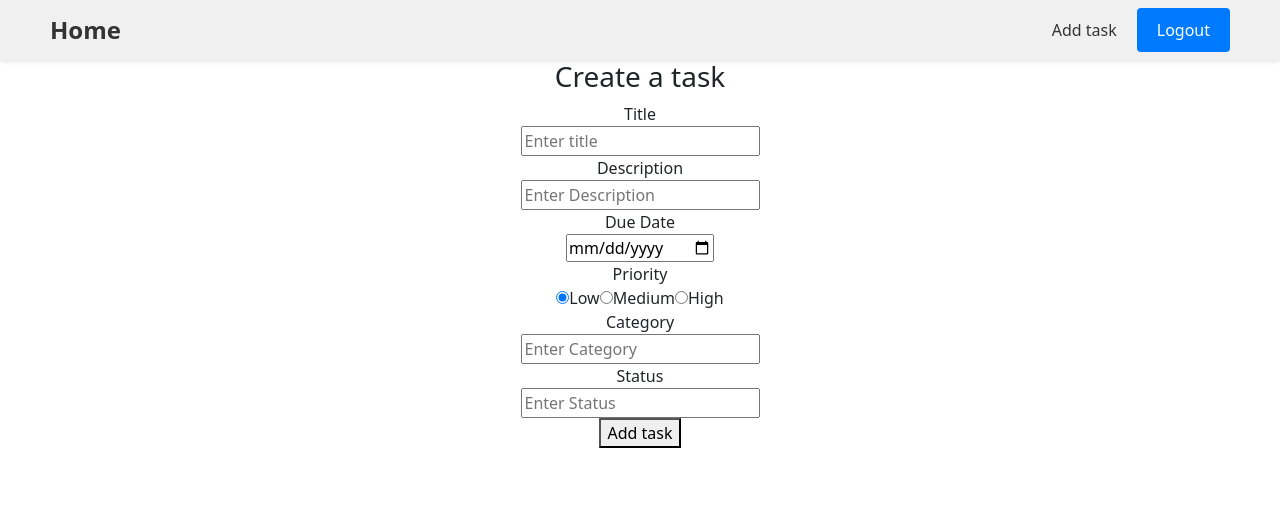
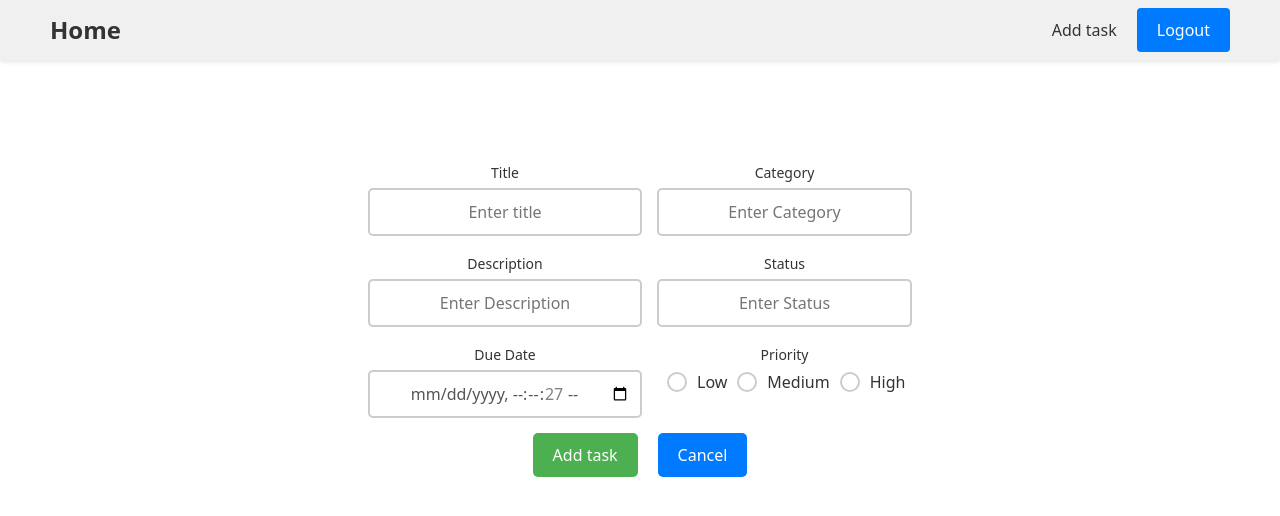
Before and after one commit to Chicha63/ToDoList, a React (Create React App) app in the folder src/main/ui/: page /addtask in a window 1280 px wide. Shown: the top 516 px of the page. Built offline with nearby package versions, Linux system fonts and the light colour scheme; sample sign-in values are in the browser's storage.

Commit message:
Major frontend changes
-Added styles for inputs
-Better login/signup forms
-better task adding menu
-added animations for buttons
-small changes

```diff
--- a/src/main/ui/src/App.js
+++ b/src/main/ui/src/App.js
@@ -3,7 +3,7 @@ import { Authcontext } from './AuthContext.js';
 import { useAuth } from './auth.hook';
 import Navbar from './components/Navbar';
 import { useRoutes } from './routes';
-import { useEffect } from 'react';
+import { animate } from './clickanim';
 
 
 function App() {
--- a/src/main/ui/src/AuthContext.js
+++ b/src/main/ui/src/AuthContext.js
@@ -5,5 +5,7 @@ export const Authcontext = createContext({
     token:null,
     login:noop,
     logout:noop,
+    handleClick:noop,
+    isClicked:false,
     isAuthenticated:false
 })
--- /dev/null
+++ b/src/main/ui/src/clickanim.js
@@ -0,0 +1,13 @@
+import { useCallback, useEffect, useState } from "react"
+
+export const animate = () =>{
+    const [isClicked, setIsClicked] = useState(false);
+    const handleClick = (toDo) => {
+        setIsClicked(true);
+        setTimeout(() => {
+        setIsClicked(false);
+        }, 300);
+        toDo();
+    };
+    return {isClicked, handleClick}
+}
--- a/src/main/ui/src/components/AddTask.js
+++ b/src/main/ui/src/components/AddTask.js
@@ -1,14 +1,21 @@
 import React from "react";
 import { useState } from "react";
 import api from '../api/axiosConfig';
+import "./Inputs.css"
+import { useNavigate } from "react-router-dom";
 
 const AddTask = () =>{
     const [title, setTitle] = useState("");
     const [description, setDescription] = useState("");
     const [due_date, setDue_date] = useState("");
-    const [priority, setPriority] = useState("");
     const [category, setCategory] = useState("");
     const [status, setStatus] = useState("");
+    const [priority, setPriority] = useState("");
+    const currentDate = new Date().toISOString().split(".")[0];
+    const navigate = useNavigate();
+  const handlePriorityChange = (event) => {
+    setPriority(event.target.value);
+  };
     const addTask = async() =>{
         try{
             const request = api.post("/api/tasks/add", {
@@ -17,78 +24,122 @@ const AddTask = () =>{
                 due_date:due_date,
                 priority:priority,
                 category:category,
-                status:status
-            }).then(console.log("success"));
+                status:"Pending"
+            }).then(console.log("success"),
+            navigate("/home"));
         }catch(err){
             console.log(err);
         }
     }
 
     return(
-        <div>
-        <h3>Create a task</h3>
-        <div>
-            <div><label>Title</label></div>
-            <input type="text" placeholder="Enter title"
+      <div>
+      <div className="add-form">
+      <div className="input-container">
+      <div className="custom-input">
+            <div><label className="custom-label">Title</label></div>
+            <input className="custom-field" type="text" placeholder="Enter title"
               value={title}
               onChange={(event) => {
               setTitle(event.target.value);
               }}
             />
         </div>
-        <div>
-            <div><label>Description</label></div>
-            <input type="text" placeholder="Enter Description"
+        <div className="custom-input">
+            <div><label className="custom-label">Description</label></div>
+            <input className="custom-field" type="text" placeholder="Enter Description"
               value={description}
               onChange={(event) => {
               setDescription(event.target.value);
               }}
             />
         </div>
-        <div>
-            <div><label>Due Date</label></div>
-            <input type="date"
+        <div className="custom-input">
+            <div><label className="custom-label">Due Date</label></div>
+            <input className="custom-field" type="datetime-local"
               value={due_date}
+              min={currentDate}
               onChange={(event) => {
               setDue_date(event.target.value);
               }}
             />
         </div>
-        <div>
-            <div><label>Priority</label></div>
-            <input type="radio" id="low" name="priority" value="Low" checked onChange={(event) => {
-              setPriority(event.target.value);
-              }}/>
-            <label for="html">Low</label>
-            <input type="radio" id="medium" name="priority" value="Medium" onChange={(event) => {
-              setPriority(event.target.value);
-              }}/>
-            <label for="css">Medium</label>
-            <input type="radio" id="high" name="priority" value="High" onChange={(event) => {
-              setPriority(event.target.value);
-              }}/>
-            <label for="javascript">High</label>
-        </div>
-        <div>
-            <div><label>Category</label></div>
-            <input type="text" placeholder="Enter Category"
+      </div>
+      <div className="input-container" style={{paddingBottom:"29px", marginLeft:"15px"}}>
+      <div className="custom-input">
+            <div><label className="custom-label">Category</label></div>
+            <input className="custom-field" type="text" placeholder="Enter Category"
               value={category}
               onChange={(event) => {
               setCategory(event.target.value);
               }}
             />
         </div>
-        <div>
-            <div><label>Status</label></div>
-            <input type="text" placeholder="Enter Status"
+        <div className="custom-input">
+            <div><label className="custom-label">Status</label></div>
+            <input className="custom-field" type="text" placeholder="Enter Status"
               value={status}
               onChange={(event) => {
               setStatus(event.target.value);
               }}
             />
         </div>
-        <button type="submit" onClick={addTask}>Add task</button>
-    </div>
+        <div><label className="custom-label">Priority</label></div>
+      <div style={{display:"inline-flex"}}>
+          <div className="radio-container">
+            <input
+              type="radio"
+              id="low"
+              name="priority"
+              value="Low"
+              className="radio-input"
+              checked={priority === "Low"}
+              onChange={handlePriorityChange}
+            />
+            <span className="radio-indicator"></span>
+            <label className="radio-label" htmlFor="low">
+              Low
+            </label>
+          </div>
+          <div className="radio-container">
+            <input
+              type="radio"
+              id="medium"
+              name="priority"
+              value="Medium"
+              className="radio-input"
+              checked={priority === "Medium"}
+              onChange={handlePriorityChange}
+            />
+            <span className="radio-indicator"></span>
+            <label className="radio-label" htmlFor="medium">
+              Medium
+            </label>
+          </div>
+          <div className="radio-container">
+            <input
+              type="radio"
+              id="high"
+              name="priority"
+              value="High"
+              className="radio-input"
+              checked={priority === "High"}
+              onChange={handlePriorityChange}
+            />
+            <span className="radio-indicator"></span>
+            <label className="radio-label" htmlFor="high">
+              High
+            </label>
+          </div>
+        </div>
+
+      </div>
+      </div>
+      <div style={{display:"flex", justifyContent:"center"}}>
+        <div><button type="submit" style={{marginRight:"20px"}} className="button" onClick={addTask}>Add task</button>  </div>
+        <div><button type="submit" className="button" onClick={()=>navigate("/home")} style={{backgroundColor:"#007bff"}}>Cancel</button></div>
+      </div>
+      </div>
     )
 }
 
--- a/src/main/ui/src/components/Home.css
+++ b/src/main/ui/src/components/Home.css
@@ -41,7 +41,7 @@
     padding: 5px 10px;
     border-radius: 5px;
     cursor: pointer;
-    width: 100%;
+    width: 60%;
   }
 
   .done-button {
@@ -51,5 +51,5 @@
     padding: 5px 10px;
     border-radius: 5px;
     cursor: pointer;
-    width: 100%;
+    width: 60%;
   }
--- a/src/main/ui/src/components/Home.js
+++ b/src/main/ui/src/components/Home.js
@@ -2,6 +2,7 @@ import React from "react";
 import { useState, useEffect } from "react";
 import api from '../api/axiosConfig';
 import './Home.css'
+
 
 const Home = () =>{
     const [tasks, setTasks] = useState([]);
--- /dev/null
+++ b/src/main/ui/src/components/Inputs.css
@@ -0,0 +1,127 @@
+.form{
+    display: flex;
+    flex-direction: column;
+    align-items: center;
+    height: 100vh;
+    margin-top: 150px;
+  }
+.add-form {
+    display: inline-flex;
+    align-content: center; /* To separate left and right containers */
+    align-items: center;
+    margin-top: 100px;
+    padding: 0 20px; /* Add some horizontal padding for better spacing */
+  }
+.input-container {
+    display: flex;
+    flex-direction: column;
+  }
+.custom-input {
+    display: flex;
+    flex-direction: column;
+    margin-bottom: 15px;
+    width: 100%;
+  }
+
+  .custom-label {
+    font-size: 14px;
+    color: #333;
+    margin-bottom: 5px;
+  }
+
+  .custom-field {
+    padding: 10px;
+    border: 2px solid #ccc;
+    border-radius: 5px;
+    font-size: 16px;
+    color: #555;
+    transition: border-color 1s ease;
+    text-align: center;
+  }
+
+  .custom-field:focus {
+    outline: none;
+    border-color: #8c8a9d;
+    box-shadow: 0 0 0 3px rgba(111, 163, 239, 0.3);
+  }
+
+  .button {
+    padding: 10px 20px;
+    background-color: #4caf50;
+    color: white;
+    border: none;
+    border-radius: 5px;
+    cursor: pointer;
+    transition: background-color 0.3s;
+  }
+
+  .button:hover {
+    background-color: #45a049;
+  }
+
+  /* Define the animation keyframes */
+  @keyframes buttonClickAnimation {
+    0% {
+      transform: scale(1);
+    }
+    50% {
+      transform: scale(0.9);
+    }
+    100% {
+      transform: scale(1);
+    }
+  }
+
+  /* Apply the animation to the button when clicked */
+  .button.clicked {
+    background-color: #007bff;
+    animation: buttonClickAnimation 0.3s ease;
+  }
+
+  .radio-container {
+    display: flex;
+    align-items: center;
+    margin-bottom: 10px;
+  }
+
+  .radio-input {
+    display: none;
+  }
+
+  .radio-indicator {
+    margin-left: 10px;
+    width: 20px;
+    height: 20px;
+    border-radius: 50%;
+    border: 2px solid #ccc;
+    background-color: white;
+    margin-right: 10px;
+    display: flex;
+    justify-content: center;
+    align-items: center;
+    cursor: pointer;
+    transition: border-color 0.3s, background-color 0.3s;
+  }
+
+  .radio-input:checked + .radio-indicator {
+    border-color: #4caf50;
+    background-color: #4caf50;
+  }
+
+  .radio-label {
+    font-size: 16px;
+    color: #333;
+    cursor: pointer;
+  }
+
+  .radio-input:checked + .radio-indicator + .radio-label {
+    font-weight: bold;
+  }
+
+  /* Style the radio indicator when checked */
+  .radio-input:checked + .radio-indicator::before {
+    content: "✔"; /* Display a checkmark when checked */
+    color: white;
+    font-size: 14px;
+    font-weight: bold;
+  }
```
Also changed, not shown: src/main/ui/src/components/Login.js (+13 -8 lines), src/main/ui/src/components/Signup.js (+12 -8 lines), src/main/ui/src/components/Login.css (added).
